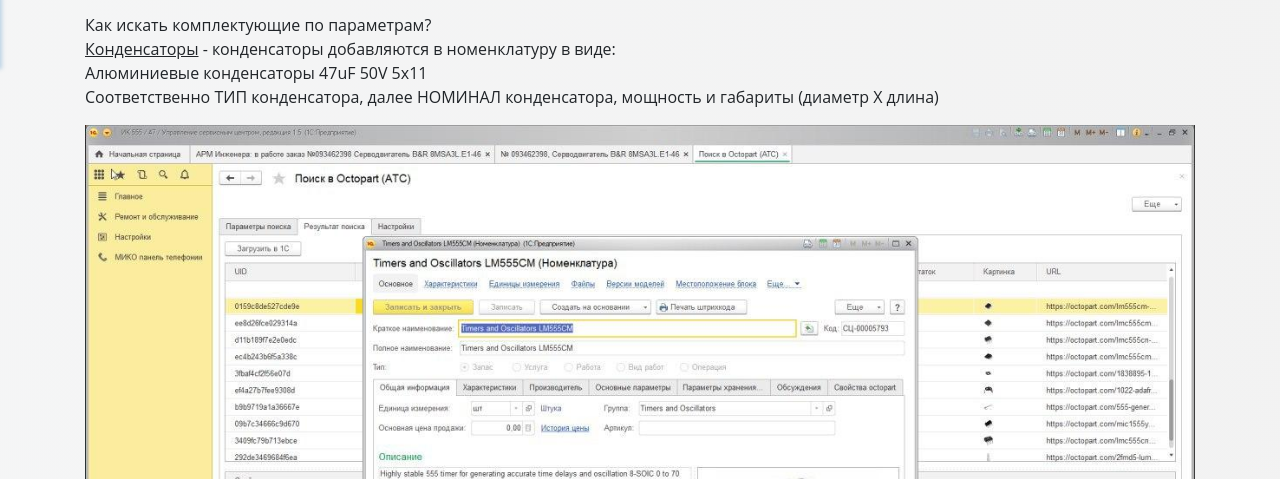
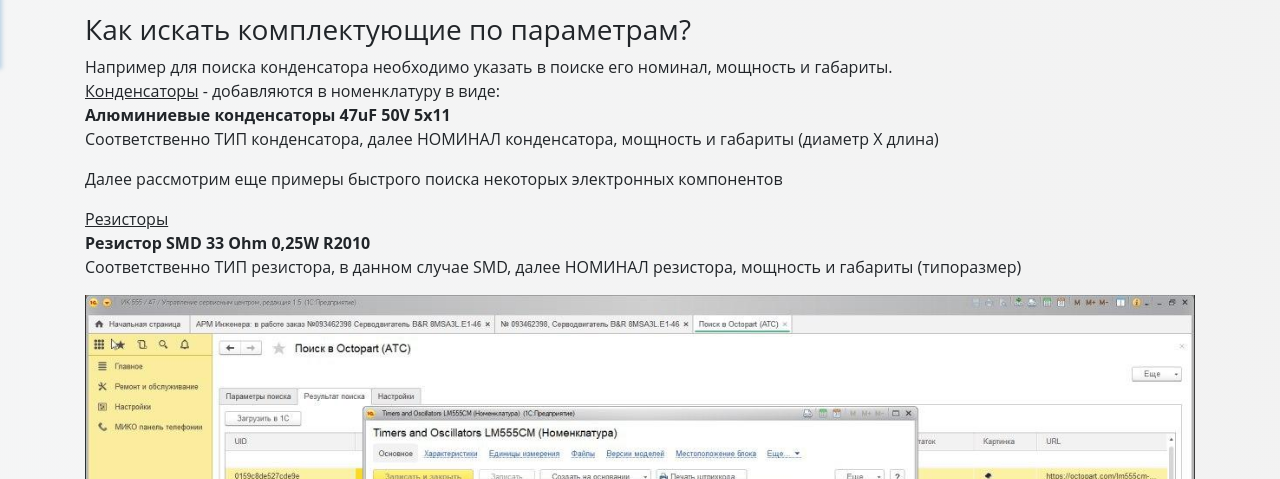
Before and after one commit to web812/555doc, a plain HTML site: page index.html in a window 1280 px wide. Shown: the part 727-1206 px from the top of the page. Drawn offline with Linux system fonts and the light colour scheme.

Commit message:
Update index.html

```diff
--- a/index.html
+++ b/index.html
@@ -104,11 +104,20 @@
                   будет осуществлятся по этой категории. Если извесно наименование детали, то ее рекоммендуется искать
                   в корневом каталоге.
                 </p>
+                <h3>
+                  Как искать комплектующие по параметрам?<br>
+                </h3>
                 <p>
-                  Как искать комплектующие по параметрам?<br>
-                  <u>Конденсаторы</u> - конденсаторы добавляются в номенклатуру в виде:<br>
-                  Алюминиевые конденсаторы 47uF 50V 5x11<br>
+                  Например для поиска конденсатора необходимо указать в поиске его номинал, мощность и габариты.<br>
+                  <u>Конденсаторы</u> - добавляются в номенклатуру в виде:<br>
+                  <b>Алюминиевые конденсаторы 47uF 50V 5x11</b><br>
                   Соответственно ТИП конденсатора, далее НОМИНАЛ конденсатора, мощность и габариты (диаметр X длина)
+                </p>
+                <p>Далее рассмотрим еще примеры быстрого поиска некоторых электронных компонентов</p>
+                <p>
+                  <u>Резисторы</u><br>
+                  <b>Резистор SMD 33 Ohm 0,25W R2010</b><br>
+                  Соответственно ТИП резистора, в данном случае SMD, далее НОМИНАЛ резистора, мощность и габариты (типоразмер)<br>
                 </p>
                 <p class="text-center"><a href="#"><img class="img-fluid" src="assets/img/screen/screen.jpg"></a></p>
                 <p>
```
